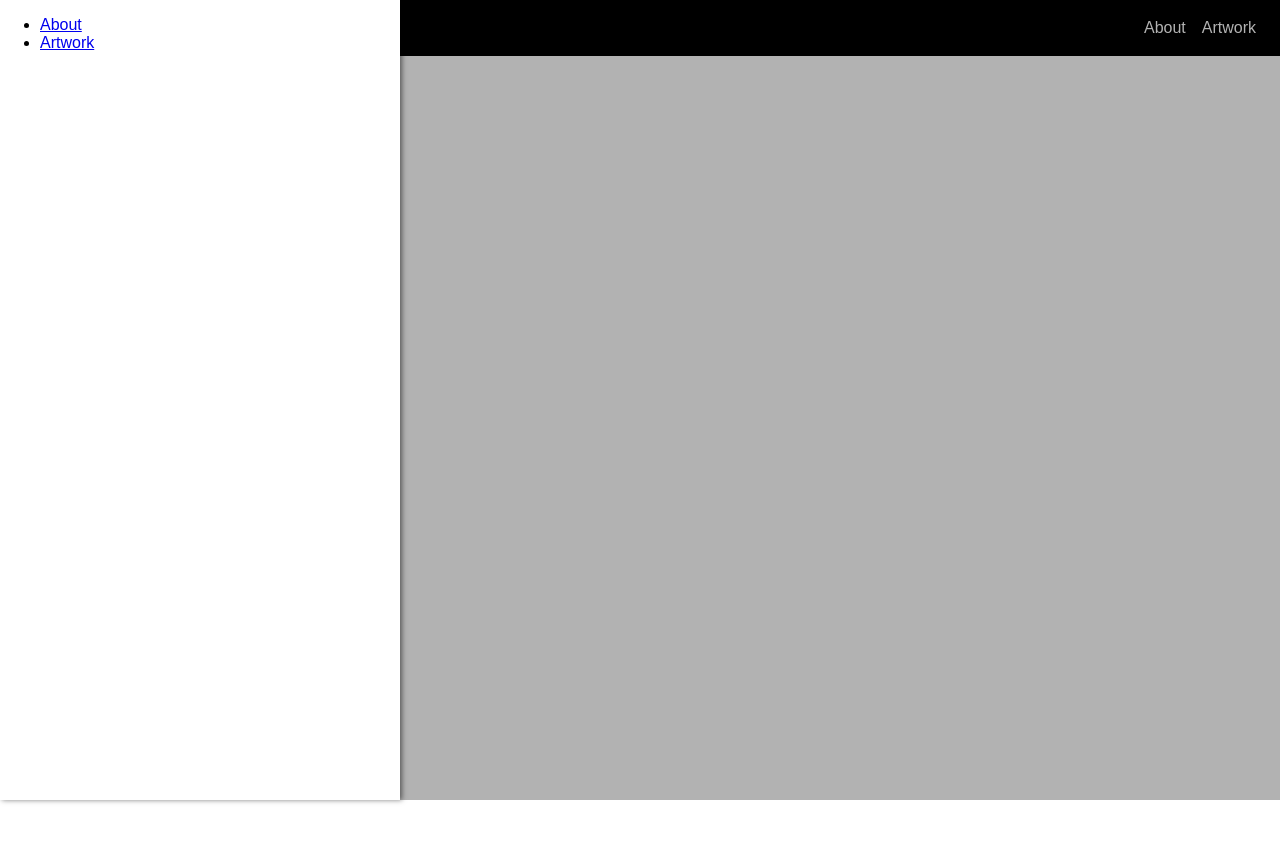
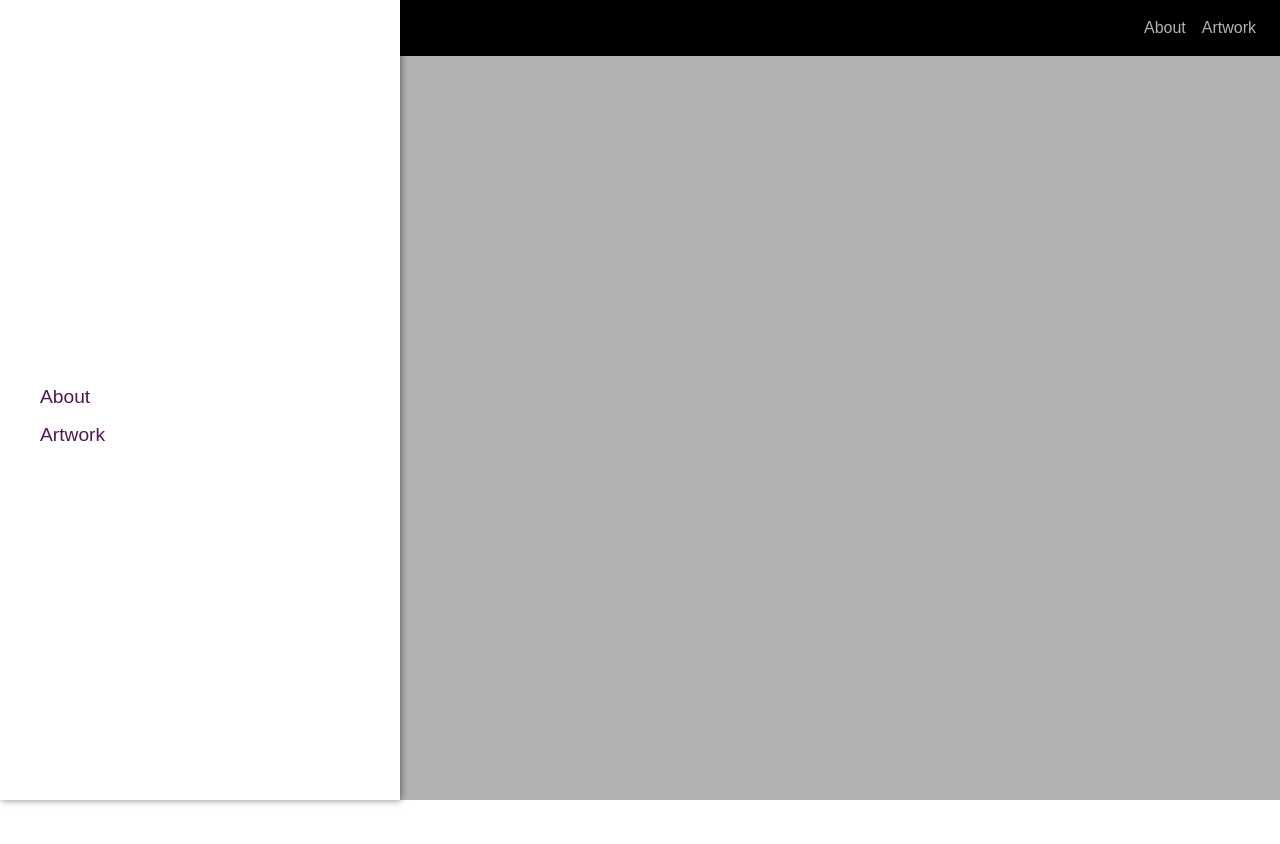
Before and after one commit to danshook/myPage, a React (Create React App) app in the folder my-page/: page / in a window 1280 px wide. Both pictures are taken after a click on the button 31 px from the left and 19 px from the top of the page. Shown: the top 844 px of the page. Built offline with nearby package versions, Linux system fonts and the light colour scheme.

Commit message:
opening and closing side drawer

```diff
--- a/my-page/src/App.js
+++ b/my-page/src/App.js
@@ -16,19 +16,21 @@ class App extends Component {
     });
   };
 
+  backdropClickHandler = () => {
+    this.setState({sideDrawerOpen: false});
+  };
+
 
   render() {
-    let sideDrawer;
     let backdrop;
 
     if (this.state.sideDrawerOpen) {
-      sideDrawer = <SideDrawer />
-      backdrop = <Backdrop />
+      backdrop = <Backdrop click={this.backdropClickHandler}/>
     }
     return (
       <div style={{height: '100%'}}>
        <Toolbar drawerClickHandler={this.drawerToggleClickHandler}/>
-       {sideDrawer}
+       <SideDrawer show={this.state.sideDrawerOpen}/>
        {backdrop}
 
         <main style={{marginTop: '64px'}}>
--- a/my-page/src/components/Backdrop/Backdrop.js
+++ b/my-page/src/components/Backdrop/Backdrop.js
@@ -3,7 +3,7 @@ import React from 'react';
 import './Backdrop.css';
 
 const backdrop = props => (
-    <div className="backdrop" />
+    <div className="backdrop" onClick={props.click}/>
 );
 
 export default backdrop;
--- a/my-page/src/components/SideDrawer/SideDrawer.css
+++ b/my-page/src/components/SideDrawer/SideDrawer.css
@@ -1,16 +1,21 @@
-.sideDrawer {
+.side-drawer {
     height: 100%;
     background: white;
-    box-shadow: 2px 0px 5px rgba(0, 0, 0, 0.5);
+    box-shadow: 1px 0px 7px rgba(0, 0, 0, 0.5);
     position: fixed;
     top: 0;
     left: 0;
     width: 70%;
     max-width: 400px;
     z-index: 200;
+    transform: translateX(-100%);
 }
 
-.side-Drawer ul {
+.side-drawer.open {
+    transform: translateX(0);
+}
+
+.side-drawer ul {
     height: 100%;
     list-style: none;
     display: flex;
@@ -18,17 +23,17 @@
     justify-content: center;
 }
 
-.side-Drawer li {
+.side-drawer li {
     margin: 0.5rem 0;
 }
 
-.side-Drawer a {
+.side-drawer a {
     color: #521751;
     text-decoration: none;
     font-size: 1.2rem;
 }
 
-.side-Drawer a:hover,
-.side-Drawer a:active {
+.side-drawer a:hover,
+.side-drawer a:active {
     color: #fa923f;
 }
--- a/my-page/src/components/SideDrawer/SideDrawer.js
+++ b/my-page/src/components/SideDrawer/SideDrawer.js
@@ -2,8 +2,12 @@ import React from 'react';
 
 import "./SideDrawer.css";
 
-const sideDrawer = props => (
-    <nav className="sideDrawer">
+const sideDrawer = props => {
+    let drawerClasses= 'side-drawer';
+    if (props.show) {
+        drawerClasses = 'side-drawer open';
+    }
+    return (<nav className={drawerClasses}>
         <ul>
             <li>
                 <a href= "/">About</a>
@@ -12,7 +16,7 @@ const sideDrawer = props => (
                 <a href= "/">Artwork</a>
             </li>
         </ul>
-    </nav>
-);
+    </nav>);
+};
 
 export default sideDrawer;
```
